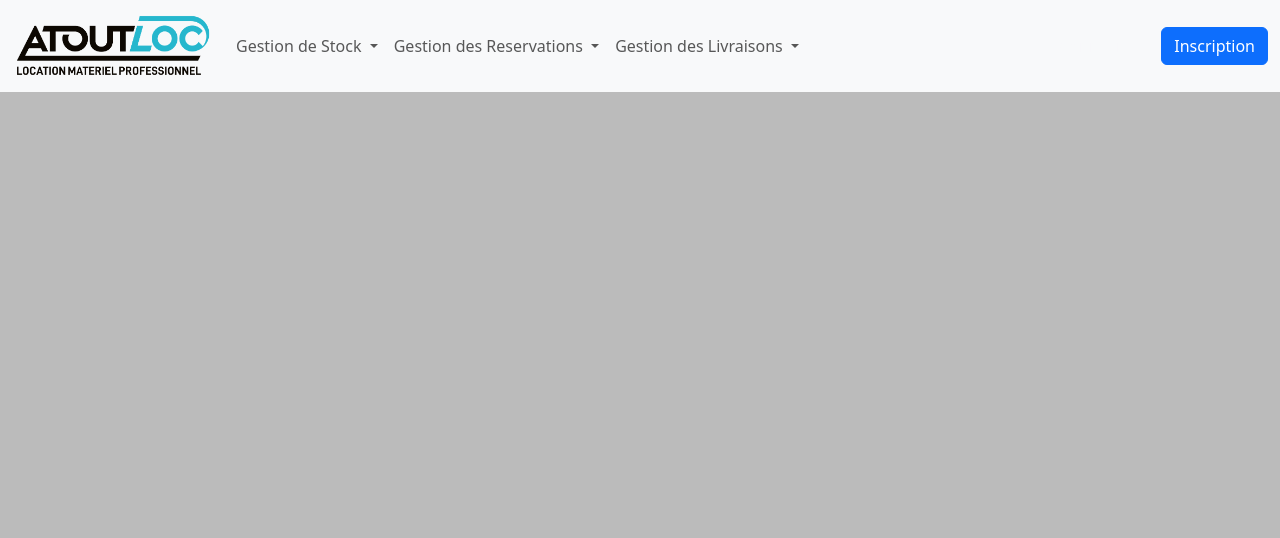
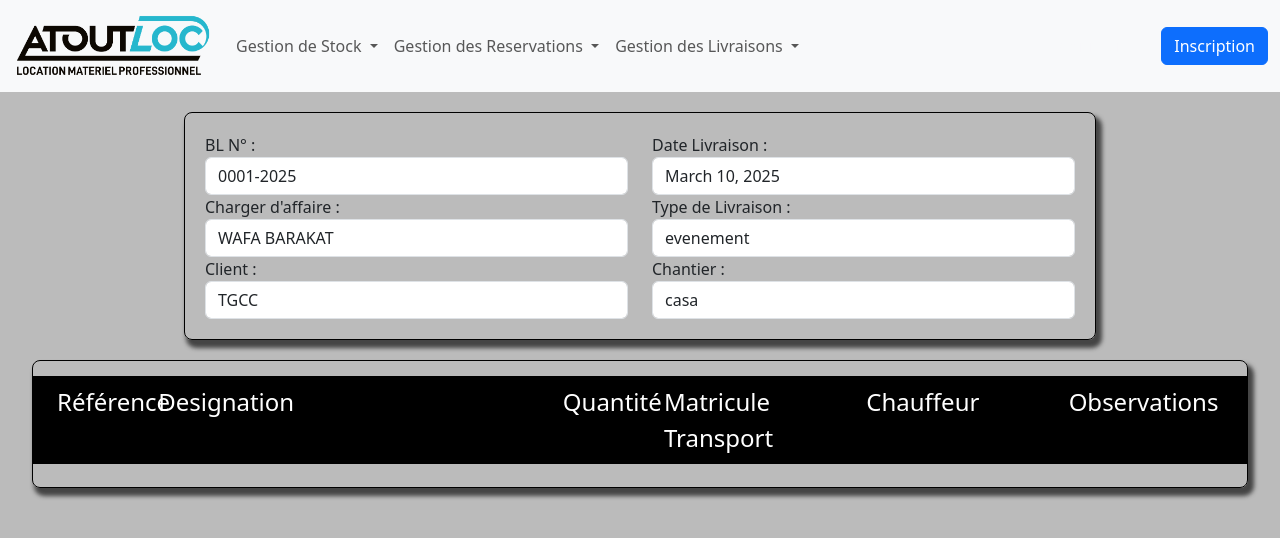
Before and after one commit to moronto/moronto, a Django app: page /detailsLivraison/0001-2025 in a window 1280 px wide. Shown: the top 538 px of the page. Run offline with Django 5.2, Linux system fonts and the light colour scheme; data comes from the database, SQL or seed files in the repository; both versions use the stored data as it was after the commit; some libraries are stand-ins or nearby versions.

Commit message:
add detailLivraison

```diff
--- a/inventaire/static/css/style.css
+++ b/inventaire/static/css/style.css
@@ -172,4 +172,11 @@
 }
 
 
+/*css of detailLivraison*/
+
+.detailLivraison{
+    margin: 20px auto;
+    padding: 20px;
+}
+
 /*end css for app livraison*/
--- a/livraisons/templates/livraisons/detailsLivraison.html
+++ b/livraisons/templates/livraisons/detailsLivraison.html
@@ -2,5 +2,58 @@
 
 {% block content %}
 
+<div class="detailLivraison  borderShadaw w-75 ">
+    <div class="row">
+        <div class="col-md-6">
+            <label for="bl">BL N° :</label>
+            <input type="text" name="bl" class="form-control" value="{{detail.bl}}">
+        </div>
+        <div class="col-md-6">
+            <label for="dateLivraison">Date Livraison :</label>
+            <input type="text" name="dateLivraison" class="form-control" value="{{detail.dateLivraison}}">
+        </div>
+    </div>
+    <div class="row">
+        <div class="col-md-6">
+            <label for="chargerAffaire">Charger d'affaire :</label>
+            <input type="text" name="chargerAffaire" class="form-control" value="{{detail.chargerAffaire}}">
+        </div>
+        <div class="col-md-6">
+            <label for="typeLivraison">Type de Livraison :</label>
+            <input type="text" name="typeLivraison" class="form-control" value="{{detail.typeLivraison}}">
+        </div>
+    </div>
+    <div class="row">
+        <div class="col-md-6">
+            <label for="client">Client :</label>
+            <input type="text" name="client" class="form-control" value="{{detail.client}}">
+        </div>
+        <div class="col-md-6">
+            <label for="chantier">Chantier :</label>
+            <input type="text" name="chantier" class="form-control" value="{{detail.chantier}}">
+        </div>
+    </div>
+</div>
+<div class="borderShadaw">
+    <div class="row bg-black pt-2 pb-2 text-white ms-0 me-0 mb-2">
+        <div class="col-md-1 ps-4 fs-4">Référence</div>
+        <div class="col-md-4 ps-4 fs-4">Designation</div>
+        <div class="col-md-1 ps-4 fs-4">Quantité</div>
+        <div class="col-md-2 ps-4 fs-4">Matricule Transport</div>
+        <div class="col-md-2 ps-4 fs-4">Chauffeur</div>
+        <div class="col-md-2 ps-4 fs-4">Observations</div>
+    </div>
+    {% for data in detailMat%}
+    <div class="row bg-info pt-2 pb-2 text-dark ms-0 me-0 mb-2">
+        <div class="col-md-1 ps-4 fs-4">{{data.refMateriel}}</div>
+        <div class="col-md-4 ps-4 fs-4">{{data.designation}}</div>
+        <div class="col-md-1 ps-4 fs-4">{{data.qte}}</div>
+        <div class="col-md-2 ps-4 fs-4">{{data.matTrans}}</div>
+        <div class="col-md-2 ps-4 fs-4">{{data.condTrans}}</div>
+        <div class="col-md-2 ps-4 fs-4">{{data.observations}}</div>
+    </div>
+    {% endfor %}
+</div>
+
 
 {% endblock content %}
--- a/livraisons/views.py
+++ b/livraisons/views.py
@@ -82,9 +82,12 @@
 
     return JsonResponse({'data':d})
 def detailsLivraison(request,bl):
-    detail=Livraison.objects.filter(bl=bl)
+    detail=Livraison.objects.filter(bl=bl).values()[0]
+    detailMat=DetailsLivraison.objects.filter(bl=bl).values()
 
     return render(request,'livraisons/detailsLivraison.html',{
         'title':f'Details de {bl}',
-        'detail':detail
+        'detail':detail,
+        'detailMat':detailMat,
+
     })
```
Also changed, not shown: db.sqlite3.
